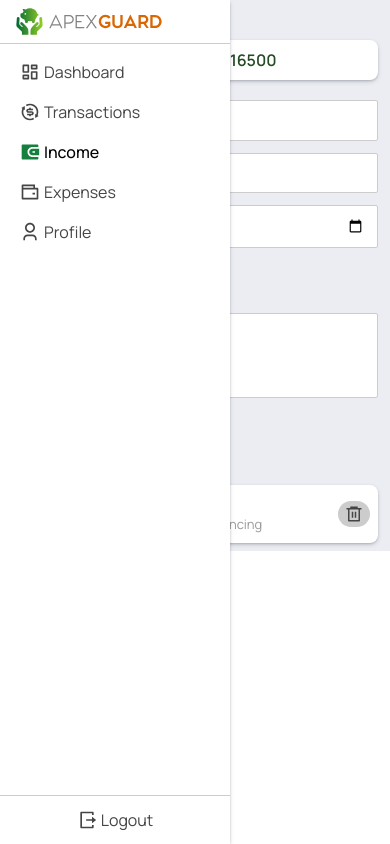
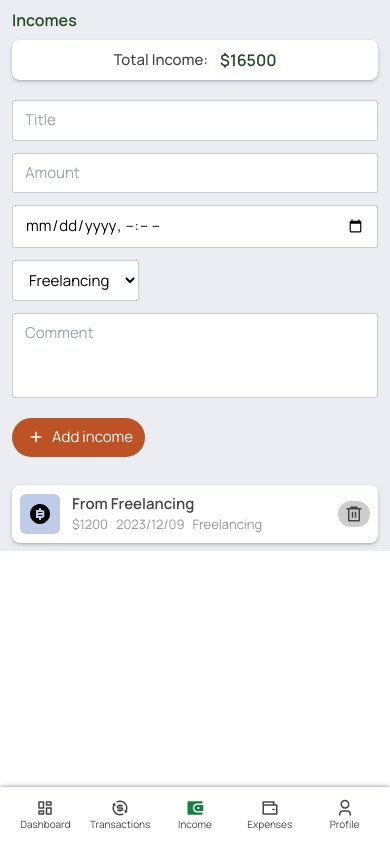
Before and after one commit to BhuvanPdDahal/ApexGuard, a Next.js app: page /income in a window 390 px wide. Built offline with nearby package versions, Linux system fonts and the light colour scheme.

Commit message:
Sidebar made responsive

```diff
--- a/components/Income.tsx
+++ b/components/Income.tsx
@@ -23,7 +23,7 @@ const Income = () => {
             <div className='flex flex-col lg:flex-row gap-5 mt-5'>
                 <InputForm />
                 <ul className='w-full'>
-                    <li className='bg-white flex items-center justify-between p-2 vs:p-3 mt-2 rounded-lg shadow-second'>
+                    <li className='bg-white flex items-center justify-between gap-1 p-2 vs:p-3 mt-2 rounded-lg shadow-second'>
                         <div className='flex items-center gap-3'>
                             <div className='p-2 bg-secondary rounded-md'>
                                 <RiBitCoinFill className='text-27px sm:text-30px' />
@@ -37,7 +37,7 @@ const Income = () => {
                                 </div>
                             </div>
                         </div>
-                        <div className='p-1 vs:p-2 rounded-full bg-grey text-normal cursor-pointer hover:bg-darkgrey'>
+                        <div className='p-1 vs:p-2 rounded-full bg-grey text-normal cursor-pointer transition-bg duration-300 hover:bg-darkgrey'>
                             <RiDeleteBin6Line className='h-18px sm:h-20px' />
                         </div>
                     </li>
--- a/components/Sidebar.tsx
+++ b/components/Sidebar.tsx
@@ -20,7 +20,9 @@ const Sidebar = () => {
     const pathname = usePathname();
 
     return (
-        <section className='fixed sm:sticky left-0 bottom-0 sm:top-0 z-10 h-screen w-230px bg-white flex flex-col shadow-second'>
+        <>
+            {/* Desktop Navigation */}
+            <section className='hidden sm:flex flex-col sticky top-0 z-10 h-screen w-230px bg-white shadow-second'>
                 <header className='border-b border-solid border-grey px-3 py-1'>
                     <img
                         src="/images/logos/main-logo.svg"
@@ -112,6 +114,63 @@ const Sidebar = () => {
                     </Link>
                 </footer>
             </section>
+
+            {/* Mobile Navigation */}
+            <section className='sm:hidden fixed left-0 bottom-0 z-10 bg-white w-screen p-3 shadow-fourth'>
+                <ul className='flex gap-2'>
+                    <li className="w-full ">
+                        <Link href='/dashboard'>
+                            {pathname.includes('/dashboard') ? (
+                                <RiDashboardFill size={18} className="mx-auto text-primarylight" />
+                            ) : (
+                                <RiDashboardLine size={18} className="mx-auto text-normal" />
+                            )}
+                            <p className={`text-10px vs:text-13px text-center ${pathname.includes('/profile') ? 'font-medium' : 'text-normal'}`}>Dashboard</p>
+                        </Link>
+                    </li>
+                    <li className="w-full ">
+                        <Link href='/transactions'>
+                            {pathname.includes('/transactions') ? (
+                                <RiExchangeDollarFill size={18} className="mx-auto text-primarylight" />
+                            ) : (
+                                <RiExchangeDollarLine size={18} className="mx-auto text-normal" />
+                            )}
+                            <p className={`text-10px vs:text-13px text-center ${pathname.includes('/profile') ? 'font-medium' : 'text-normal'}`}>Transactions</p>
+                        </Link>
+                    </li>
+                    <li className="w-full ">
+                        <Link href='/income'>
+                            {pathname.includes('/income') ? (
+                                <RiWallet3Fill size={18} className="mx-auto text-primarylight" />
+                            ) : (
+                                <RiWallet3Line size={18} className="mx-auto text-normal" />
+                            )}
+                            <p className={`text-10px vs:text-13px text-center ${pathname.includes('/profile') ? 'font-medium' : 'text-normal'}`}>Income</p>
+                        </Link>
+                    </li>
+                    <li className="w-full ">
+                        <Link href='/expenses'>
+                            {pathname.includes('/expenses') ? (
+                                <RiWalletFill size={18} className="mx-auto text-primarylight" />
+                            ) : (
+                                <RiWalletLine size={18} className="mx-auto text-normal" />
+                            )}
+                            <p className={`text-10px vs:text-13px text-center ${pathname.includes('/profile') ? 'font-medium' : 'text-normal'}`}>Expenses</p>
+                        </Link>
+                    </li>
+                    <li className="w-full ">
+                        <Link href='/profile'>
+                            {pathname.includes('/profile') ? (
+                                <RiUser3Fill size={18} className="mx-auto text-primarylight" />
+                            ) : (
+                                <RiUser3Line size={18} className="mx-auto text-normal" />
+                            )}
+                            <p className={`text-10px vs:text-13px text-center ${pathname.includes('/profile') ? 'font-medium' : 'text-normal'}`}>Profile</p>
+                        </Link>
+                    </li>
+                </ul>
+            </section>
+        </>
     )
 };
 
--- a/tailwind.config.ts
+++ b/tailwind.config.ts
@@ -43,6 +43,7 @@ const config: Config = {
                 'medium': '#999',
             },
             fontSize: {
+                '10px': '10px',
                 '13px': '13px',
                 '15px': '15px',
                 '20px': '20px',
@@ -63,7 +64,8 @@ const config: Config = {
             boxShadow: {
                 'first': 'rgba(0, 0, 0, 0.12) 0px 1px 3px, rgba(0, 0, 0, 0.24) 0px 1px 2px',
                 'second': 'rgba(50, 50, 93, 0.25) 0px 2px 5px -1px, rgba(0, 0, 0, 0.3) 0px 1px 3px -1px',
-                'third': 'rgba(0, 0, 0, 0.16) 0px 3px 6px, rgba(0, 0, 0, 0.23) 0px 3px 6px'
+                'third': 'rgba(0, 0, 0, 0.16) 0px 3px 6px, rgba(0, 0, 0, 0.23) 0px 3px 6px',
+                'fourth': 'rgba(50, 50, 93, 0.25) 0px -2px 5px -1px, rgba(0, 0, 0, 0.3) 0px -1px 3px -1px',
             },
             screens: {
                 'vs': '460px',
```
Lines whose indentation alone changed are shown as unchanged.
